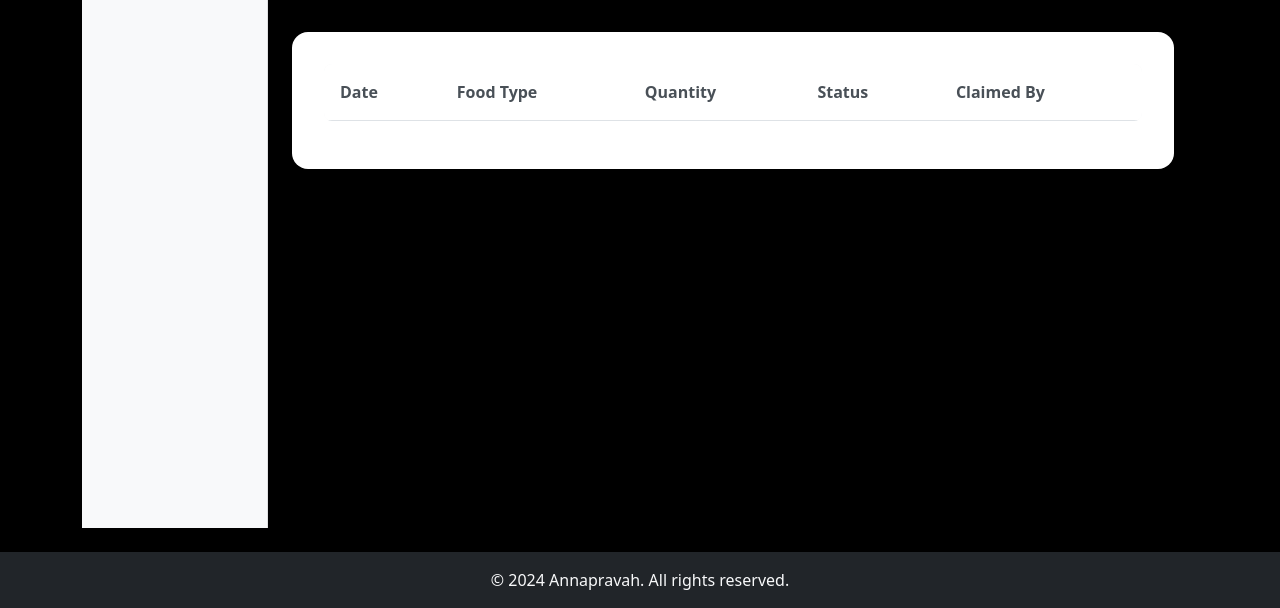
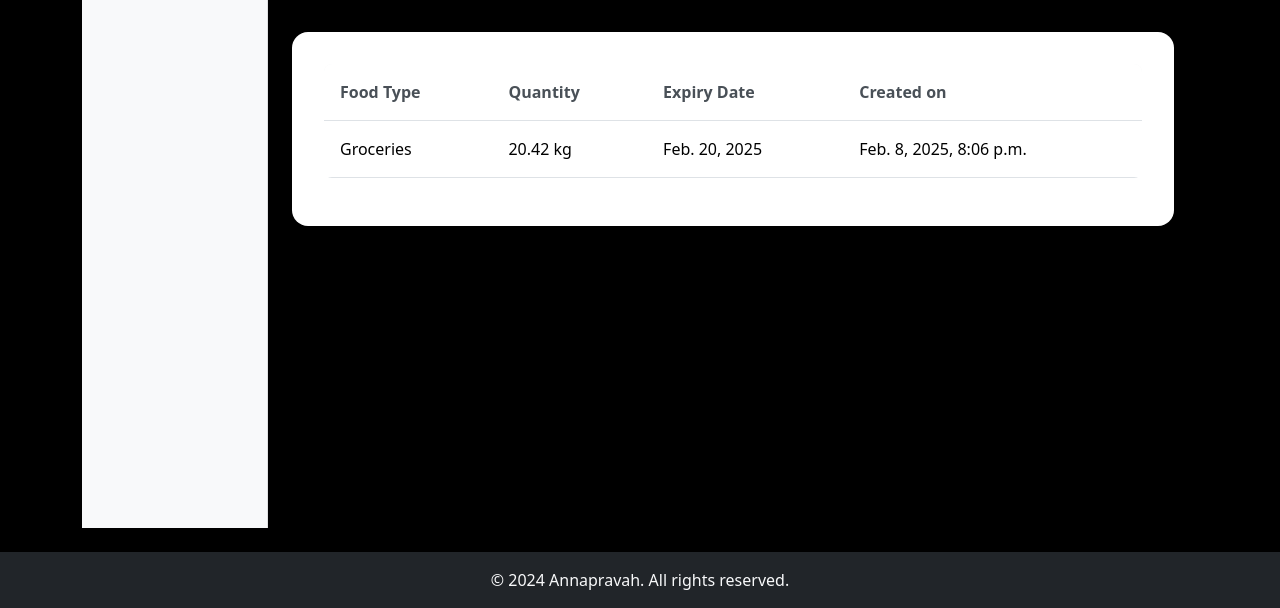
Before and after one commit to mesonicDEVAJ18/Annapravah_mvp, a Django app: page /donor-dashboard/ in a window 1280 px wide, after a click on "Past Donations". Shown: the part 312-920 px from the top of the page. Run offline with Django 5.2, Linux system fonts and the light colour scheme; data comes from the database, SQL or seed files in the repository; both versions use the stored data as it was after the commit; lists and menus that the app fills with data are empty.

Commit message:
donatedash_works

```diff
--- a/myapp/models.py
+++ b/myapp/models.py
@@ -2,13 +2,13 @@ from django.db import models
 
 class Donation(models.Model):
     FOOD_TYPE_CHOICES = [
-        ('prepared', 'Prepared Food'),
-        ('groceries', 'Groceries'),
-        ('produce', 'Fresh Produce'),
+        ('Prepared', 'Prepared Food'),
+        ('Groceries', 'Groceries'),
+        ('Produce', 'Fresh Produce'),
     ]
 
     food_type = models.CharField(max_length=20, choices=FOOD_TYPE_CHOICES)
-    quantity = models.FloatField()  # Quantity in kg
+    quantity = models.FloatField(max_length=10)  # Quantity in kg
     expiry_date = models.DateField()
     current_location = models.CharField(max_length=255, blank=True, null=True)  # Auto-detected location
     manual_location = models.CharField(max_length=255)  # Manually entered location
--- a/myapp/templates/donor_dashboard.html
+++ b/myapp/templates/donor_dashboard.html
@@ -35,21 +35,20 @@
                     </div>
 
                     <div class="form-container">
-                        {# <form method="post" action="{% url 'donation_add' %}"> #}
-                            <form method="post">
+                        <form method="post" action="{% url 'donation_add' %}">
                             {% csrf_token %}
                             <div class="mb-4">
                                 <label class="form-label">Food Type</label>
                                 <select name="food_type" class="form-select" required>
                                     <option value="">Select food type</option>
-                                    <option value="prepared">Prepared Food</option>
-                                    <option value="groceries">Groceries</option>
-                                    <option value="produce">Fresh Produce</option>
+                                    <option value="Prepared">Prepared Food</option>
+                                    <option value="Groceries">Groceries</option>
+                                    <option value="Produce">Fresh Produce</option>
                                 </select>
                             </div>
                             <div class="mb-4">
                                 <label class="form-label">Quantity (kg)</label>
-                                <input type="number" name="quantity" class="form-control" required>
+                                <input type="float" name="quantity" class="form-control" required>
                             </div>
                             <div class="mb-4">
                                 <label class="form-label">Expiry Date</label>
@@ -57,7 +56,7 @@
                             </div>
                             <div class="mb-4">
                                 <label class="form-label">Current Location</label>
-                                <input type="text" id="current-location" name="current_location" class="form-control" readonly>
+                                <input type="text" id="current-location" name="current_location" class="form-control">
                                 <small class="text-muted">We'll automatically detect your location.</small>
                             </div>
                             <div class="mb-4">
@@ -83,25 +82,19 @@
                             <table class="table">
                                 <thead>
                                     <tr>
-                                        <th>Date</th>
                                         <th>Food Type</th>
                                         <th>Quantity</th>
-                                        <th>Status</th>
-                                        <th>Claimed By</th>
+                                        <th>Expiry Date</th>
+                                        <th>Created on</th>
                                     </tr>
                                 </thead>
                                 <tbody>
                                     {% for donation in donations %}
                                     <tr>
-                                        <td>{{ donation.created_at }}</td>
                                         <td>{{ donation.food_type }}</td>
                                         <td>{{ donation.quantity }} kg</td>
-                                        <td>
-                                            <span class="badge {% if donation.status == 'pending' %}bg-warning{% else %}bg-success{% endif %}">
-                                                {{ donation.status }}
-                                            </span>
-                                        </td>
-                                        <td>{{ donation.claimed_by|default:"Not claimed" }}</td>
+                                        <td>{{ donation.expiry_date }}</td>
+                                        <td>{{ donation.created_at }}</td>
                                     </tr>
                                     {% endfor %}
                                 </tbody>
--- a/myapp/views.py
+++ b/myapp/views.py
@@ -1,7 +1,10 @@
 from django.shortcuts import render
 from django.shortcuts import render, redirect
+from django.contrib import messages
 from django.contrib.auth import authenticate, login, logout
 from django.contrib.auth.models import User
+from .forms import DonationForm
+from .models import Donation
 
 def login_view(request):
     if request.method == "POST":
@@ -35,7 +38,31 @@ def home(request):
     return render(request, 'home.html')
 
 def donor_dashboard(request):
-    return render(request, 'donor_dashboard.html')
+    donations = Donation.objects.all()
+    return render(request, 'donor_dashboard.html', {'donations': donations})
+
+def donation_add(request):
+    if request.method == 'POST':
+        form = DonationForm(request.POST)
+        if form.is_valid():
+            # Save the donation
+            donation = form.save(commit=False)
+            donation.save()  # Save the donation to the database
+            messages.success(request, 'Donation submitted successfully!')
+            return redirect('donor_dashboard')  # Redirect to the same page after submission
+        else:
+            messages.error(request, 'Please correct the errors below.')
+    else:
+        form = DonationForm()
+
+    # Fetch past donations to display in the "Past Donations" tab
+    past_donations = Donation.objects.all().order_by('-created_at')
+
+    context = {
+        'form': form,
+        'donations': past_donations,
+    }
+    return render(request, 'donor_dashboard.html', context)
 
 def logistics(request):
     return render(request, 'logistics.html')
--- a/myproject/urls.py
+++ b/myproject/urls.py
@@ -20,7 +20,10 @@ from myapp import views
 
 urlpatterns = [
     path('', views.home, name='home'),
+
     path('donor-dashboard/', views.donor_dashboard, name='donor_dashboard'),
+    path('donation_add/', views.donation_add, name='donation_add'),
+
     path('logistics/', views.logistics, name='logistics'),
     path('admin-panel/', views.admin_panel, name='admin_panel'),
     path('request-food/', views.request_food, name='request_food'),
```
Also changed, not shown: db.sqlite3, myapp/migrations/0002_alter_donation_food_type_alter_donation_quantity.py (added), myapp/migrations/0003_alter_donation_quantity.py (added).
